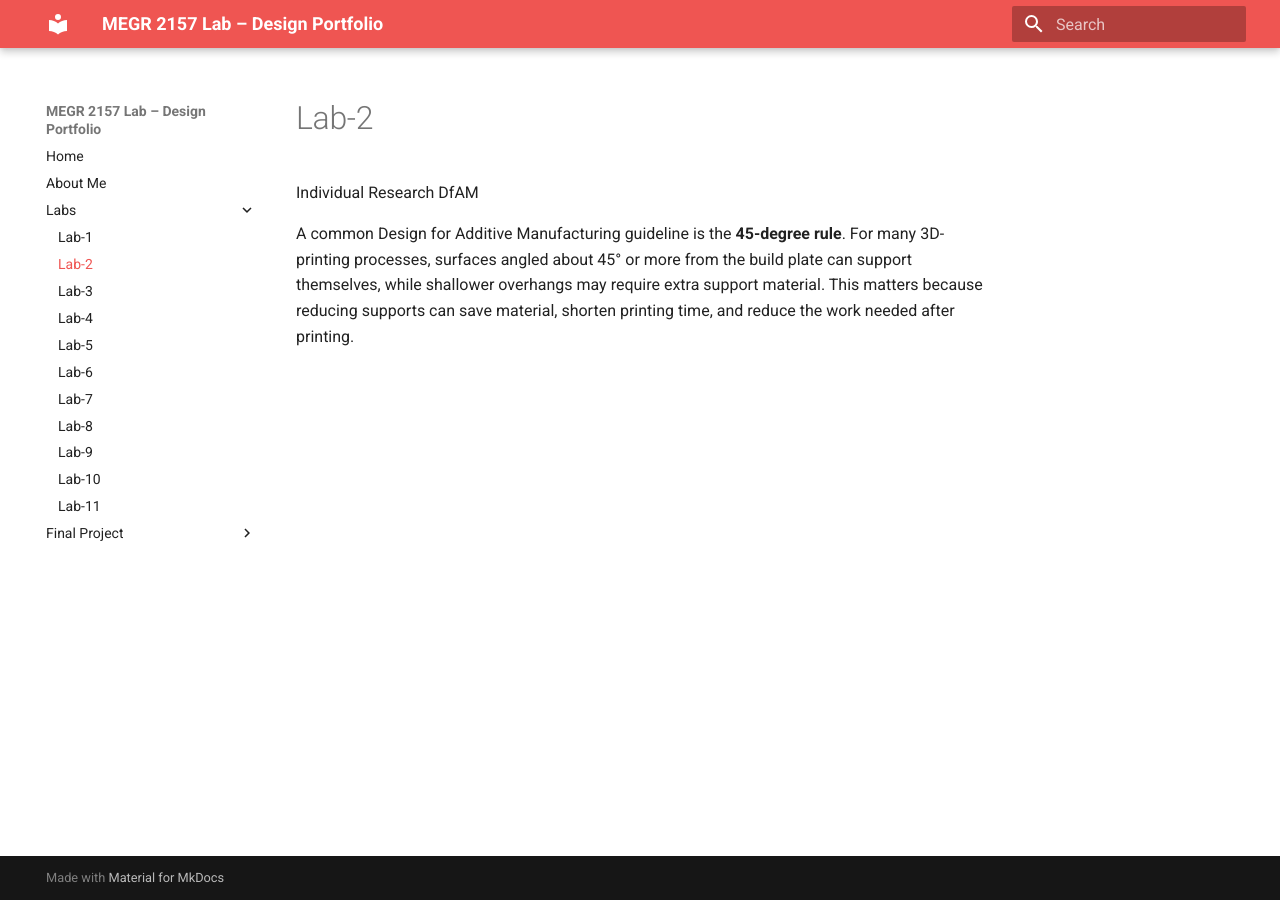
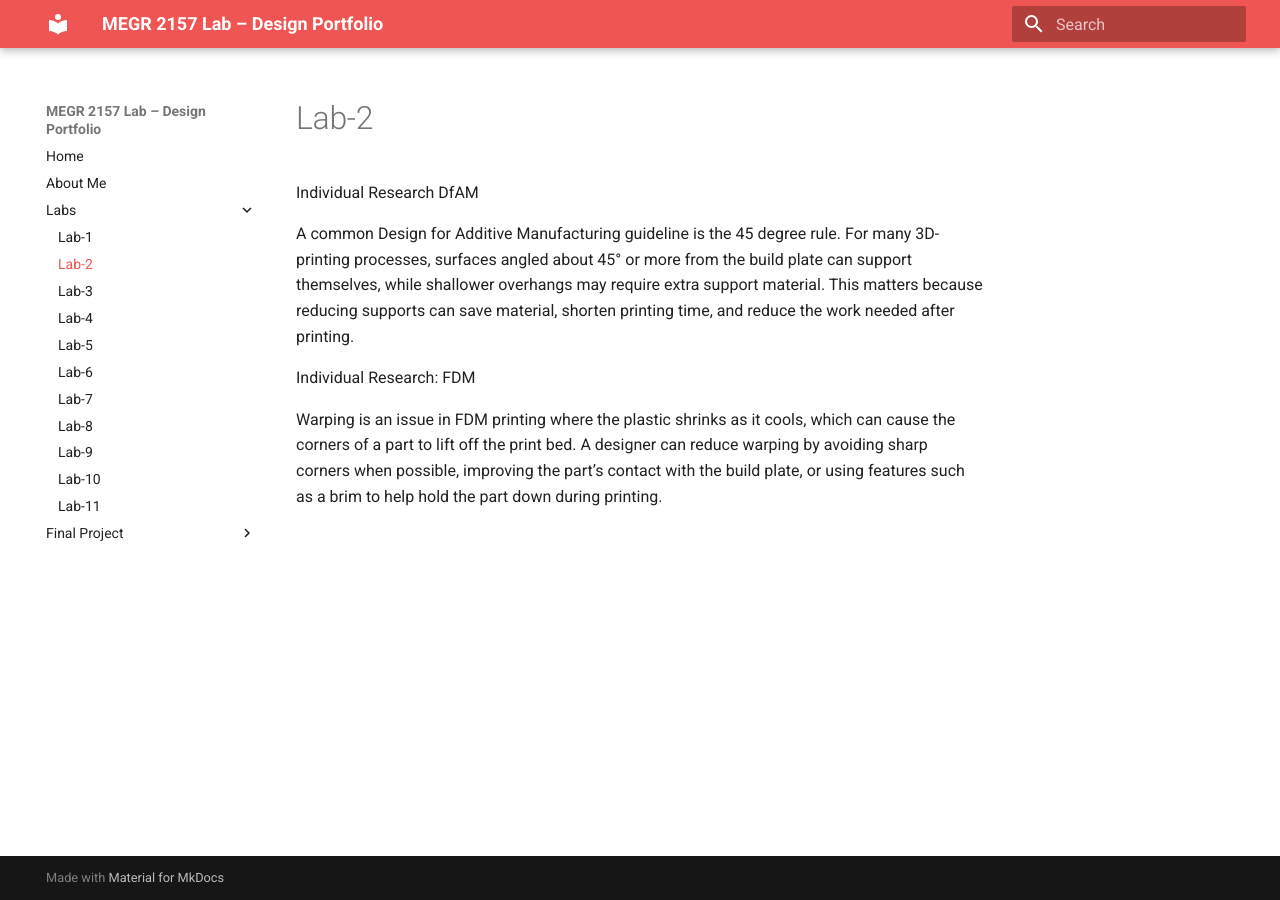
Before and after one commit to aalhadd7/Alhaddad-s-MECH2157-Lab-Portfolio, an MkDocs documentation site: the page built from docs/Labs/L02/index.md, in a window 1280 px wide. Built offline with MkDocs 1.6.1 and Material for MkDocs 9.7.7, drawn with Linux system fonts in a browser that asks for light colours.

Commit message:
second part of lab 2

```diff
--- a/docs/Labs/L02/index.md
+++ b/docs/Labs/L02/index.md
@@ -1,3 +1,7 @@
 Individual Research DfAM
 
-A common Design for Additive Manufacturing guideline is the **45-degree rule**. For many 3D-printing processes, surfaces angled about 45° or more from the build plate can support themselves, while shallower overhangs may require extra support material. This matters because reducing supports can save material, shorten printing time, and reduce the work needed after printing.
+A common Design for Additive Manufacturing guideline is the 45 degree rule. For many 3D-printing processes, surfaces angled about 45° or more from the build plate can support themselves, while shallower overhangs may require extra support material. This matters because reducing supports can save material, shorten printing time, and reduce the work needed after printing.
+
+Individual Research: FDM
+
+Warping is an issue in FDM printing where the plastic shrinks as it cools, which can cause the corners of a part to lift off the print bed. A designer can reduce warping by avoiding sharp corners when possible, improving the part’s contact with the build plate, or using features such as a brim to help hold the part down during printing.
```
